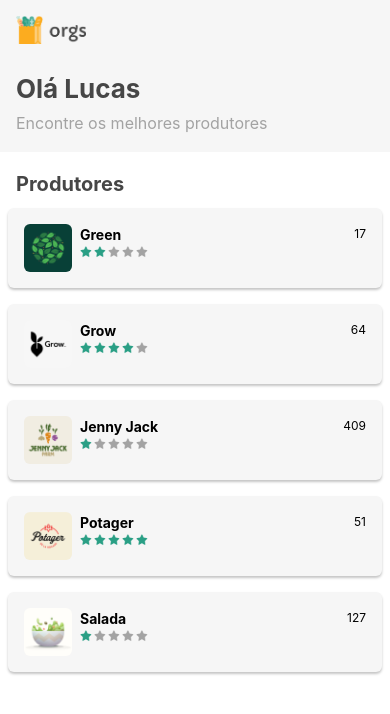
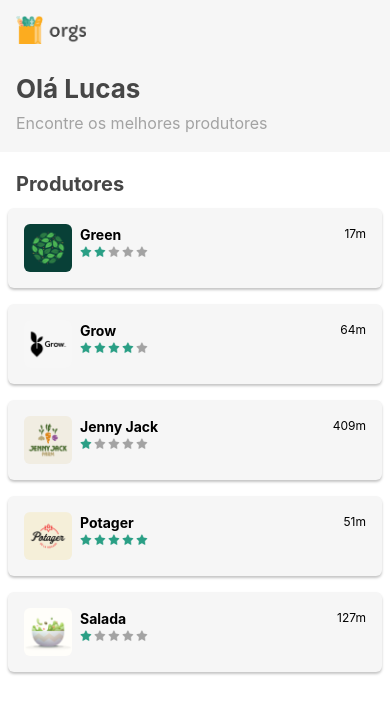
Before and after one commit to lucasmoraist/Orgs-Hooks, a React Native app in the folder orgsHooks/: screen / in a window 390 px wide. Shown: the top 714 px of the page. Built offline with nearby package versions, Linux system fonts and the light colour scheme.

Commit message:
Utilizando o useMemo para retornar um valor memorizado ('m' de metros)

```diff
--- a/orgsHooks/src/Screens/Home/components/Produtor.js
+++ b/orgsHooks/src/Screens/Home/components/Produtor.js
@@ -30,7 +30,7 @@ export default function Produtor({ nome, imagem, distancia, estrelas }){
                     grande={selecionado}
                 />
             </View>
-            <Text style={estilos.dist}>{ distancia }</Text>
+            <Text style={estilos.dist}>{ distanciaTexto }</Text>
         </View>
     </TouchableOpacity>
 }
```
